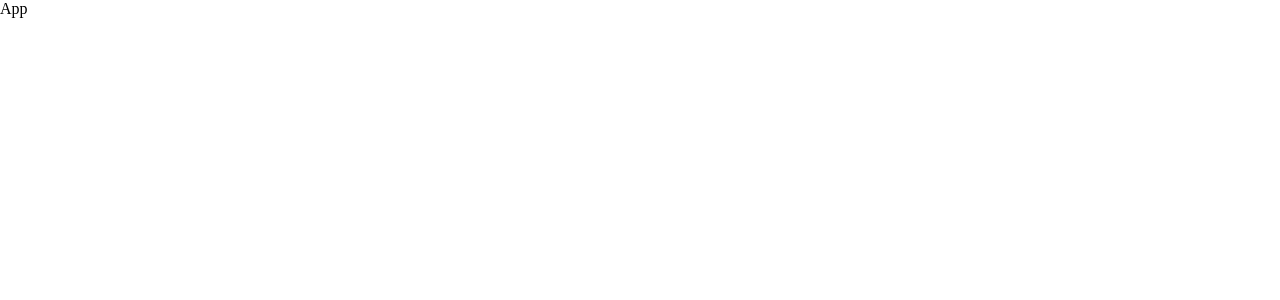
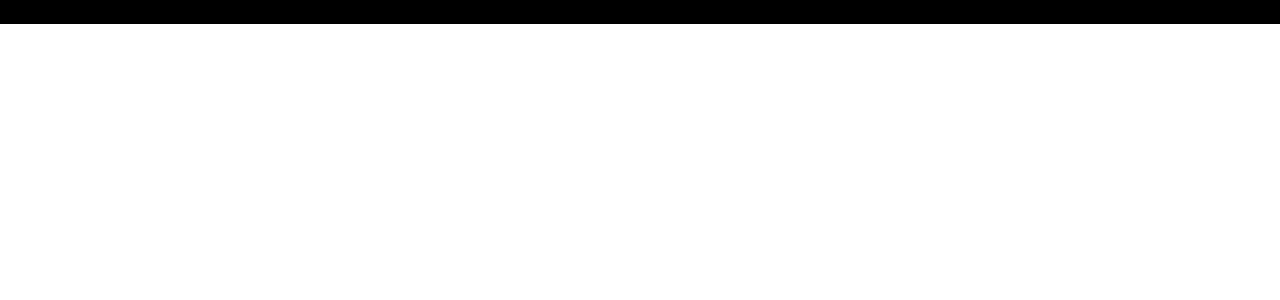
Before and after one commit to chochodev/Hacked-React, a React (Create React App) app: page / in a window 1280 px wide. Shown: the top 300 px of the page. Built offline with nearby package versions, Linux system fonts and the light colour scheme.

Commit message:
setting up my dev folders and files

```diff
--- a/package.json
+++ b/package.json
@@ -35,5 +35,8 @@
       "last 1 firefox version",
       "last 1 safari version"
     ]
+  },
+  "devDependencies": {
+    "tailwindcss": "^3.3.6"
   }
 }
--- a/src/App.js
+++ b/src/App.js
@@ -1,7 +1,16 @@
+import React, { lazy } from "react";
+import { BrowserRouter as Router, Routes, Route } from "react-router-dom";
+
+const Home = lazy(() => import('./views/home'));
+
 function App() {
   return (
     <div className="App">
-      App
+      <Router>
+        <Routes>
+          <Route path='/' element={<Home />} />
+        </Routes>
+      </Router>
     </div>
   );
 }
--- a/src/index.css
+++ b/src/index.css
@@ -1,3 +1,16 @@
+@import url('https://fonts.googleapis.com/css2?family=Fira+Code&family=Inter&family=Poppins&family=Russo+One&family=Source+Code+Pro&display=swap');
+@tailwind base;
+@tailwind components;
+@tailwind utilities;
+
+:root {
+  --font1: 'Fira Code', monospace;
+  --font2: 'Inter', sans-serif;
+  --font3: 'Poppins', sans-serif;
+  --font4: 'Russo One', sans-serif;
+  --font5: 'Source Code Pro', monospace;
+}
+
 * {
   padding: 0;
   margin: 0;
--- a/src/views/home/index.jsx
+++ b/src/views/home/index.jsx
@@ -0,0 +1,9 @@
+import React from 'react';
+
+const Home = () => {
+  return (
+    <div className='bg-black'>Home</div>
+  )
+}
+
+export default Home;
--- /dev/null
+++ b/tailwind.config.js
@@ -0,0 +1,10 @@
+/** @type {import('tailwindcss').Config} */
+module.exports = {
+  content: [
+    "./src/**/*.{js,jsx,ts,tsx}",
+  ],
+  theme: {
+    extend: {},
+  },
+  plugins: [],
+}
```
Also changed, not shown: 1 other file (tests, documents, lock files or other folders).
